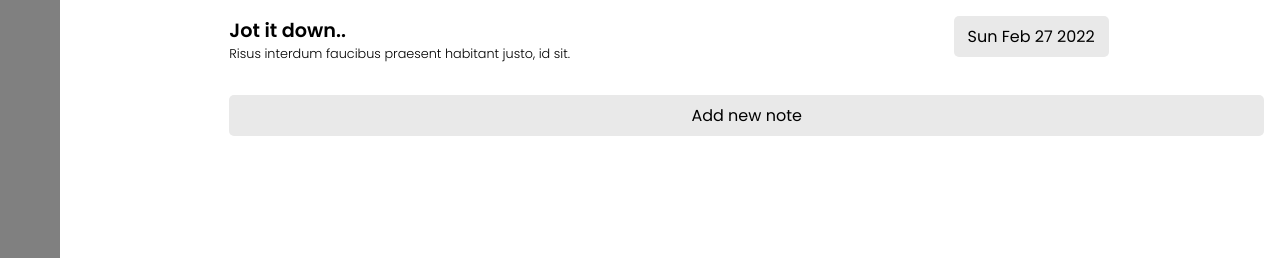
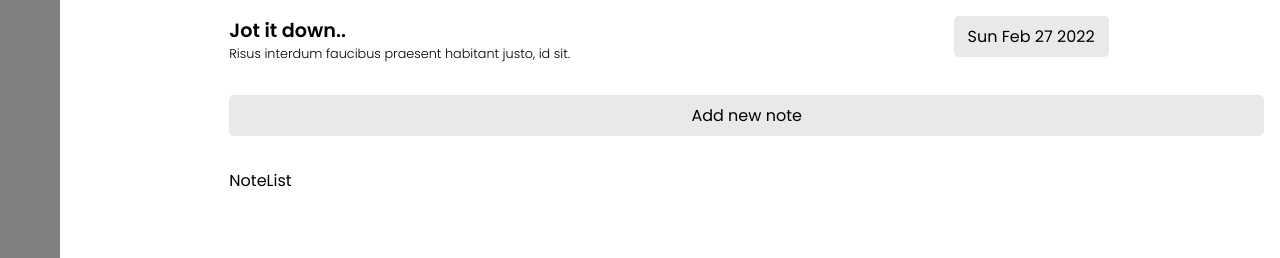
Before and after one commit to m-oniqu3/jot-react, a React (Create React App) app: page / in a window 1280 px wide. Shown: the top 258 px of the page. Built offline with nearby package versions, Linux system fonts and the light colour scheme.

Commit message:
added notelist and its props

```diff
--- a/src/App.js
+++ b/src/App.js
@@ -1,18 +1,26 @@
-import React from "react";
+import React, { useState } from "react";
 import "./App.css";
 import Header from "./components/header/Header";
 import Navigation from "./components/nav/Navigation";
 import Form from "./components/notes/Form";
+import NoteList from "./components/notes/NoteList";
 
 function App() {
+  const [receivedNote, setReceivedNote] = useState([]);
+
+  const sendNoteHandler = (note) =>
+    setReceivedNote((previousNotes) => [note, ...previousNotes]);
+
   return (
     <div className="grid">
       <div className="nav">
         <Navigation />
       </div>
+
       <div className="main">
         <Header />
-        <Form />
+        <Form sendNote={sendNoteHandler} />
+        <NoteList notelist={receivedNote} />
       </div>
     </div>
   );
--- a/src/components/notes/Form.js
+++ b/src/components/notes/Form.js
@@ -2,7 +2,7 @@ import React, { useState, useEffect, useRef } from "react";
 import Dropdown from "./Dropdown";
 import styled from "./Form.module.css";
 
-const Form = () => {
+const Form = ({ sendNote }) => {
   //states
   const [title, setTitle] = useState("");
   const [note, setNote] = useState("");
@@ -48,6 +48,7 @@ const Form = () => {
     setTimeStamp(time);
   };
 
+  //submit form
   const formSubmitHandler = (e) => {
     e.preventDefault();
 
@@ -55,9 +56,7 @@ const Form = () => {
     const noteDetails = { title, note, categoryChosen, timeStamp };
 
     //*show an alert if the fields are empty, if they aren't then send the object to the app component
-    !note || !title
-      ? alert("Fields must not be empty")
-      : console.table(noteDetails);
+    !note || !title ? alert("Fields must not be empty") : sendNote(noteDetails);
 
     //*reset values to original states
     setShowForm(false);
--- /dev/null
+++ b/src/components/notes/NoteList.js
@@ -0,0 +1,9 @@
+import React from "react";
+
+const NoteList = ({ notelist }) => {
+  console.log(notelist);
+
+  return <div>NoteList</div>;
+};
+
+export default NoteList;
```
